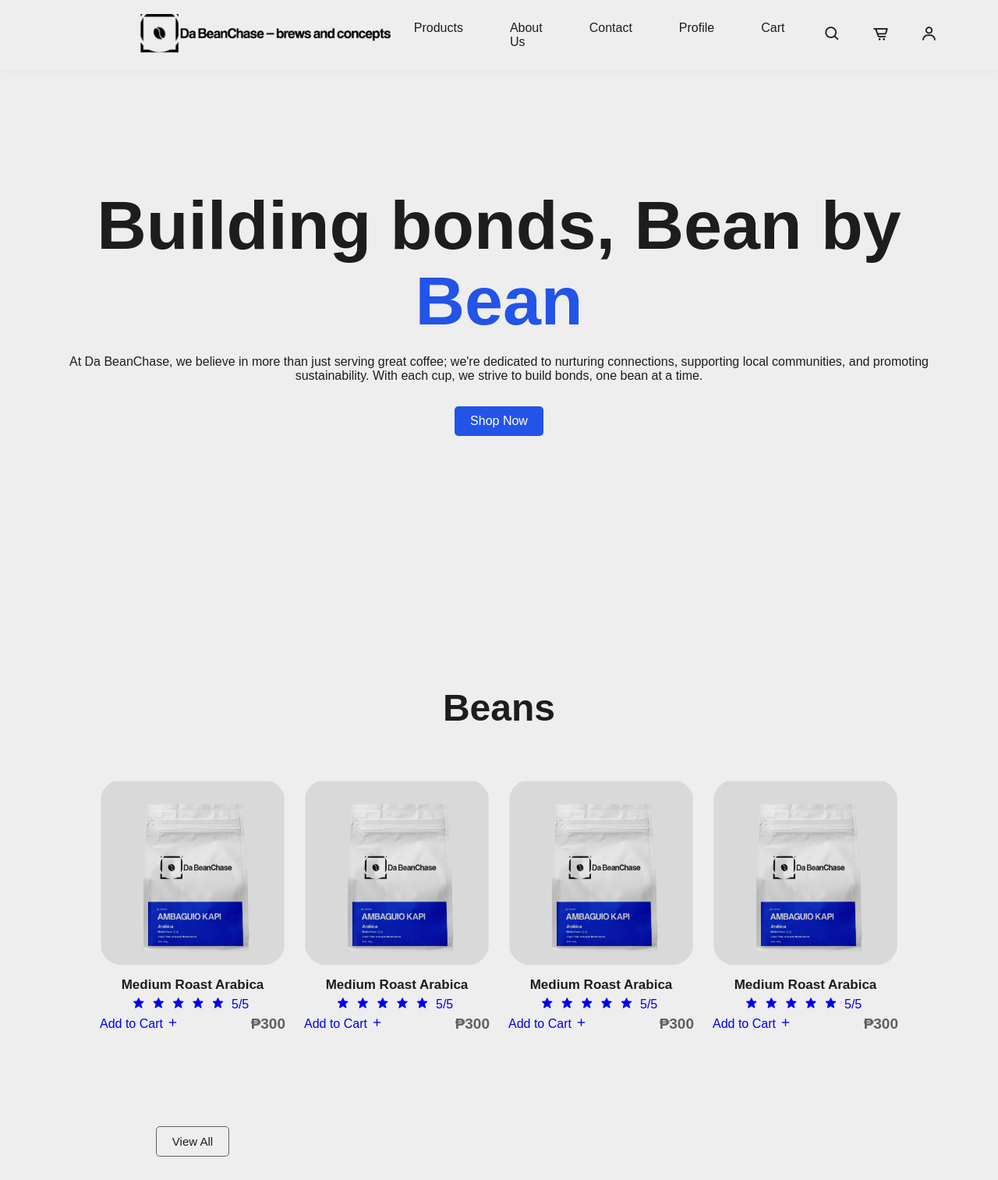
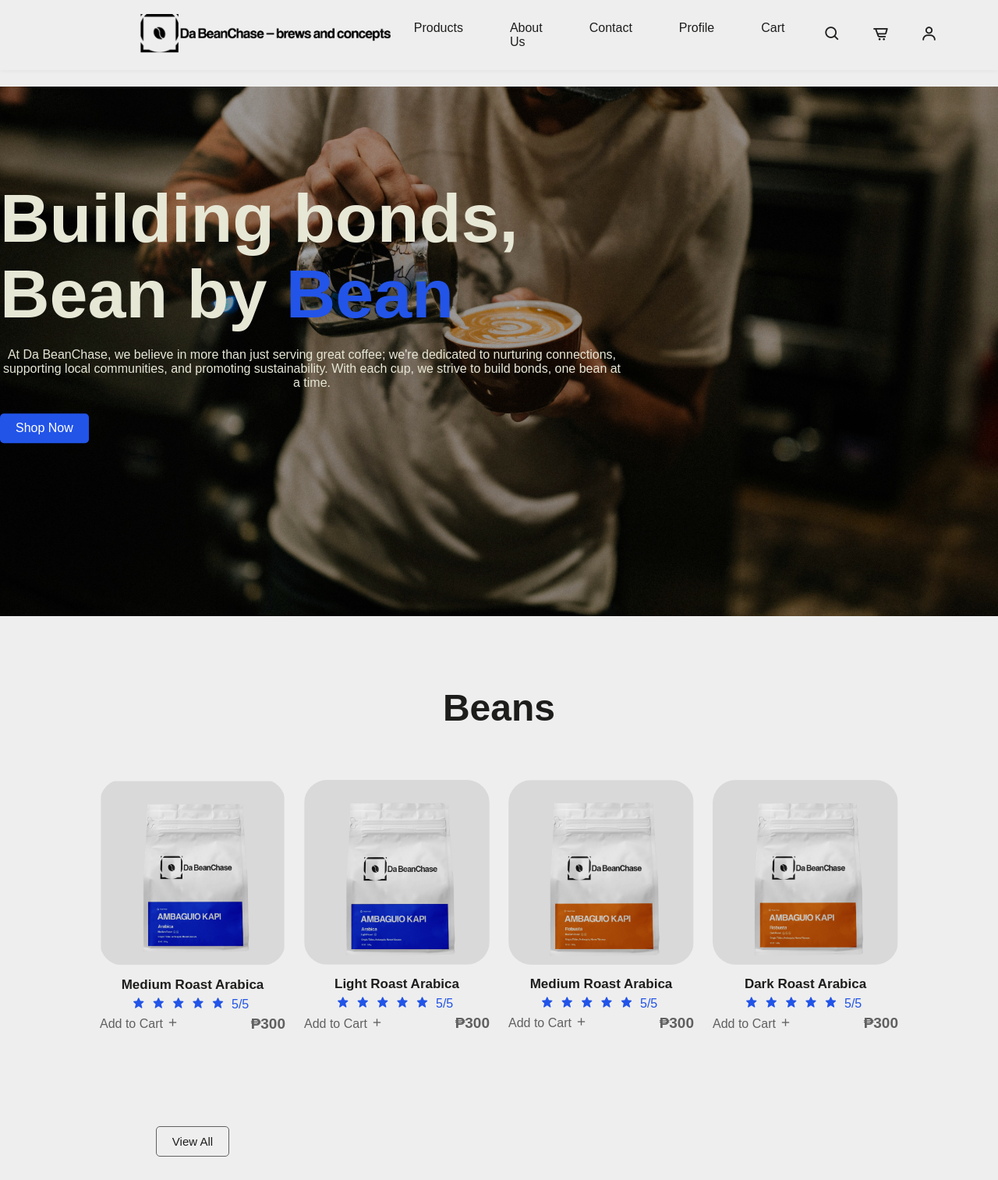
Before and after one commit to mx8888/Da-BeanChase, a PHP site: page /dbctest.html in a window 1280 px wide; the page is wider, and only the part inside the window is pictured. Shown: the top 1513 px of that part at 78% size. Run offline with PHP 8.4, Linux system fonts and the light colour scheme; some libraries are stand-ins or nearby versions.

Commit message:
Add files via upload
added bg image and updated the bean items

```diff
--- a/dbc-test/dbctest.html
+++ b/dbc-test/dbctest.html
@@ -15,7 +15,7 @@
 </head>
 <body>
     <header>
-        <a href="index.html"><img src="dbc-bnc.png" class="logo"></a>
+        <a href="index.html"><img src="images/dbc-bnc.png" class="logo"></a>
         <ul class="navlist">
             <li><a href="products.html">Products</a></li>
             <li><a href="about.html">About Us</a></li>
@@ -35,11 +35,14 @@
 
     <!--home-->
     <section class="home">
+        <div class="home-image">
+            <img src="images/homebg.jpg" alt="Background Image">
+        </div>
         <div class="home-text">
-        <h1> Building bonds, Bean by <span class="blue-bean">Bean</span> </h1>
-        <p>At Da BeanChase, we believe in more than just serving great coffee; we're dedicated to nurturing connections, supporting local communities, and promoting sustainability. With each cup, we strive to build bonds, one bean at a time.</p>
-        <a href="shop.html" class="btn">Shop Now</a>
-        <div>
+            <h1>Building bonds, Bean by <span class="blue-bean">Bean</span></h1>
+            <p>At Da BeanChase, we believe in more than just serving great coffee; we're dedicated to nurturing connections, supporting local communities, and promoting sustainability. With each cup, we strive to build bonds, one bean at a time.</p>
+            <a href="shop.html" class="btn">Shop Now</a>
+        </div>
     </section>
 
     <!--beans-->
@@ -50,7 +53,7 @@
         <div class="n-content">
             <div class="row">
                 <div class="row-img">
-                    <img src="mrarabica.png">
+                    <img src="images/mrarabica.png">
                 </div>
                 <h3>Medium Roast Arabica</h3>
                 <div class="stars">
@@ -73,7 +76,29 @@
 
             <div class="row">
                 <div class="row-img">
-                    <img src="mrarabica.png">
+                    <img src="images/lrarabica.png">
+                </div>
+                <h3>Light Roast Arabica</h3>
+                <div class="stars">
+                    <a href="#"><i class='bx bxs-star'></i></a>
+                    <a href="#"><i class='bx bxs-star'></i></a>
+                    <a href="#"><i class='bx bxs-star'></i></a>
+                    <a href="#"><i class='bx bxs-star'></i></a>
+                    <a href="#"><i class='bx bxs-star'></i></a>
+                    <a href="#">5/5</a>
+                </div>
+                <div class="row-in">
+                    <div class="row-left">
+                        <a href="#">Add to Cart <i class='bx bx-plus'></i></a>
+                    </div>
+                    <div class="row-right">
+                        <h6>₱300</h6>
+                    </div>
+                </div>
+            </div>
+            <div class="row">
+                <div class="row-img">
+                    <img src="images/_mrrobusta.png">
                 </div>
                 <h3>Medium Roast Arabica</h3>
                 <div class="stars">
@@ -95,31 +120,9 @@
             </div>
             <div class="row">
                 <div class="row-img">
-                    <img src="mrarabica.png">
+                    <img src="images/drrobusta.png">
                 </div>
-                <h3>Medium Roast Arabica</h3>
-                <div class="stars">
-                    <a href="#"><i class='bx bxs-star'></i></a>
-                    <a href="#"><i class='bx bxs-star'></i></a>
-                    <a href="#"><i class='bx bxs-star'></i></a>
-                    <a href="#"><i class='bx bxs-star'></i></a>
-                    <a href="#"><i class='bx bxs-star'></i></a>
-                    <a href="#">5/5</a>
-                </div>
-                <div class="row-in">
-                    <div class="row-left">
-                        <a href="#">Add to Cart <i class='bx bx-plus'></i></a>
-                    </div>
-                    <div class="row-right">
-                        <h6>₱300</h6>
-                    </div>
-                </div>
-            </div>
-            <div class="row">
-                <div class="row-img">
-                    <img src="mrarabica.png">
-                </div>
-                <h3>Medium Roast Arabica</h3>
+                <h3>Dark Roast Arabica</h3>
                 <div class="stars">
                     <a href="#"><i class='bx bxs-star'></i></a>
                     <a href="#"><i class='bx bxs-star'></i></a>
--- a/dbc-test/style.css
+++ b/dbc-test/style.css
@@ -114,6 +114,39 @@ section{
 .btn:hover {
     background-color: #1D1E1C;
 }
+.home {
+    position: relative;
+}
+
+.home-image {
+    position: relative;
+    width: 1571px;
+    height: 679px;
+}
+
+.home-image img {
+    position: absolute;
+    top: 50px;
+    left: 50%;
+    transform: translateX(-50%);
+    width: 1571px;
+    height: 679px;
+    object-fit: cover;
+    border-radius: 20px;
+    filter: brightness(70%);
+}
+
+.home-text {
+    position: absolute;
+    top: 50%;
+    left: 30%;
+    transform: translate(-50%, -50%);
+    text-align: left;
+    color: #E7E7D6;
+    padding: 20px;
+    max-width: 80%;;
+}
+
 section {
     padding: 80px 0;
     text-align: center;
@@ -166,7 +199,7 @@ h2 {
 }
 .stars a{
     font-size: 16px;
-    color: var( -- other-color);
+    color: var( --other-color);
     margin-right: 5px;
 }
 .row-in{
@@ -176,13 +209,13 @@ h2 {
     margin-top: 5px;
 }
 .row-left a{
-    font-size: var( -- p-font);
+    font-size: var( --p-font);
     font-weight: 500;
-    color: var( -- second-color);
+    color: var( --second-color);
     transition: all .6s;
 }
 .row-left a:hover{
-    color: var( -- text-color);
+    color: var(--text-color);
 }
 .row-right h6{
     font-size: 19px;
```
Also changed, not shown: dbc-test/images/_mrrobusta.png (added), dbc-test/images/drrobusta.png (added), dbc-test/images/homebg.jpg (added), dbc-test/images/lrarabica.png (added).
